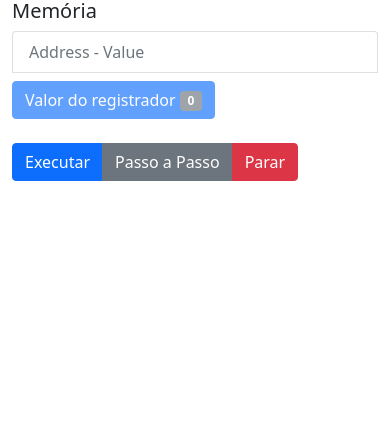
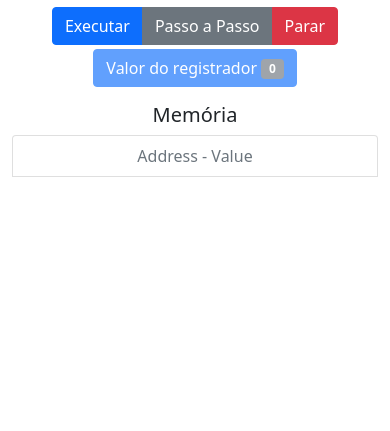
Before and after one commit to wandersonsousa/simplang, a PHP site: page / in a window 390 px wide. Shown: the part 413-844 px from the top of the page. Run offline with PHP 8.4, Linux system fonts and the light colour scheme.

Commit message:
update style

```diff
--- a/index.php
+++ b/index.php
@@ -58,10 +58,26 @@
             </div>
         </nav>
         <div class="row mt-4" id="app_row">
+
             <div class="col-12 col-md-4 border-end" id="codeeditor">
                 <h5>Código</h5>
             </div>
-            <div class="col-12 col-md-4">
+
+
+            <div class="col-12 col-md-4 mt-2 text-center">
+                <div class="alert alert-danger d-none" id="error_log" role="alert"></div>
+                <div class="btn-group">
+                    <button class="btn btn-primary" id="compile_btn">Executar</button>
+                    <button class="btn btn-secondary" id="step_btn">Passo a Passo</button>
+                    <button class="btn btn-danger" id="stop">Parar</button>
+                </div>
+
+                <button type="button" class="btn btn-primary mt-1 disabled">
+                    Valor do registrador <span class="badge bg-secondary" id="register_text">0</span>
+                </button>
+            </div>
+
+            <div class="col-12 col-md-4 text-center" id="mem_col">
                 <h5>Memória</h5>
                 <ul class="list-group" id="">
                     <li class="list-group-item disabled" aria-disabled="true">Address - Value</li>
@@ -69,18 +85,6 @@
 
                     </div>
                 </ul>
-            </div>
-            <div class="col-12 col-md-4 mt-2 ">
-                <div class="alert alert-danger d-none" id="error_log" role="alert"></div>
-                <button type="button" class="btn btn-primary disabled">
-                    Valor do registrador <span class="badge bg-secondary" id="register_text">0</span>
-                </button>
-                <div class="btn-group mt-4">
-                    <button class="btn btn-primary" id="compile_btn">Executar</button>
-                    <button class="btn btn-secondary" id="step_btn">Passo a Passo</button>
-                    <button class="btn btn-danger" id="stop">Parar</button>
-                </div>
-
             </div>
         </div>
 
--- a/public/css/style.css
+++ b/public/css/style.css
@@ -9,3 +9,9 @@
         height: calc(100vh - 30vh);
     }
 }
+
+@media (max-width:600px) {
+    #mem_col{
+        margin-top: 1em;
+    }
+}
```
